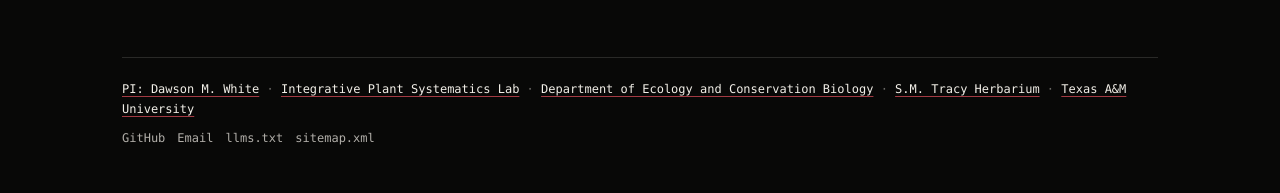
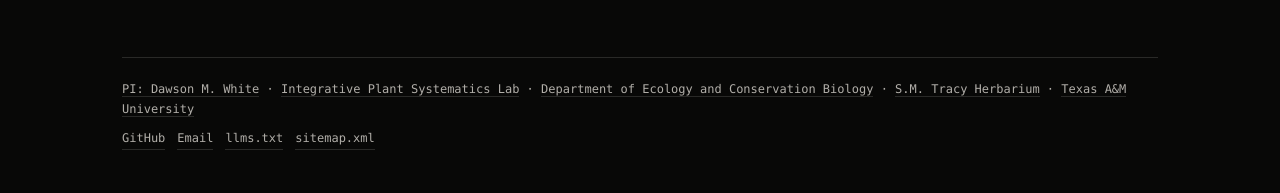
Before and after one commit to Erythroxylum/whiteplantsystematics.org, a Jekyll site: the page built from index.html, in a window 1280 px wide. Shown: the part 1299-1492 px from the top of the page. Built offline with Jekyll 4.4.1, drawn with Linux system fonts in a browser that asks for light colours.

Commit message:
footer css

```diff
--- a/assets/css/main.css
+++ b/assets/css/main.css
@@ -101,3 +101,19 @@
   color: var(--accent);
   border-bottom-color: var(--accent);
 }
+
+.colophon,
+.colophon span,
+.colophon a {
+  color: var(--ink-dim);
+}
+
+.colophon a {
+  text-decoration: none;
+  border-bottom: 1px solid var(--rule);
+}
+
+.colophon a:hover {
+  color: var(--accent);
+  border-bottom-color: var(--accent);
+}
```
